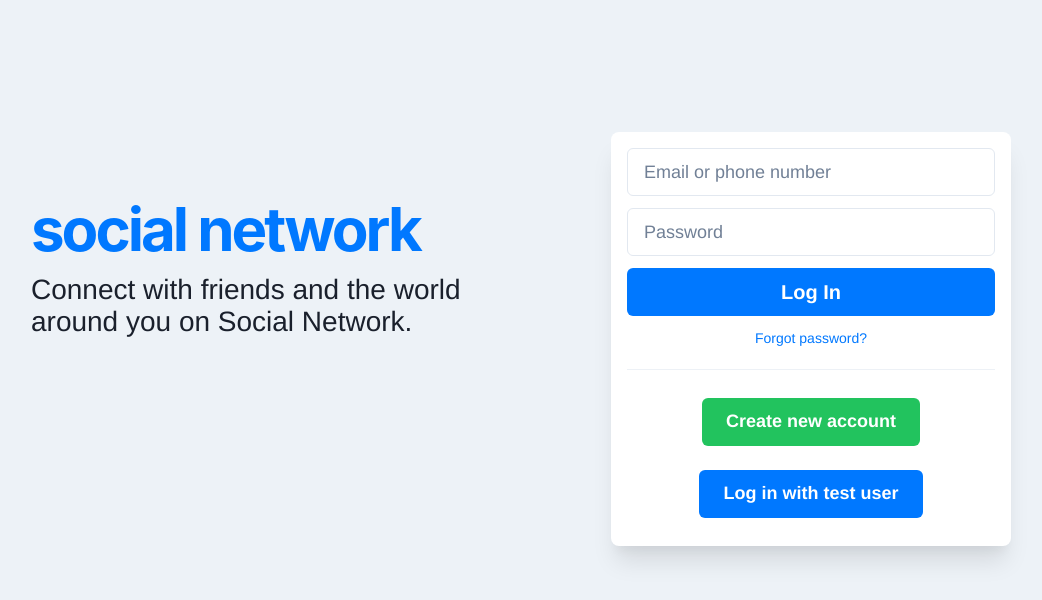
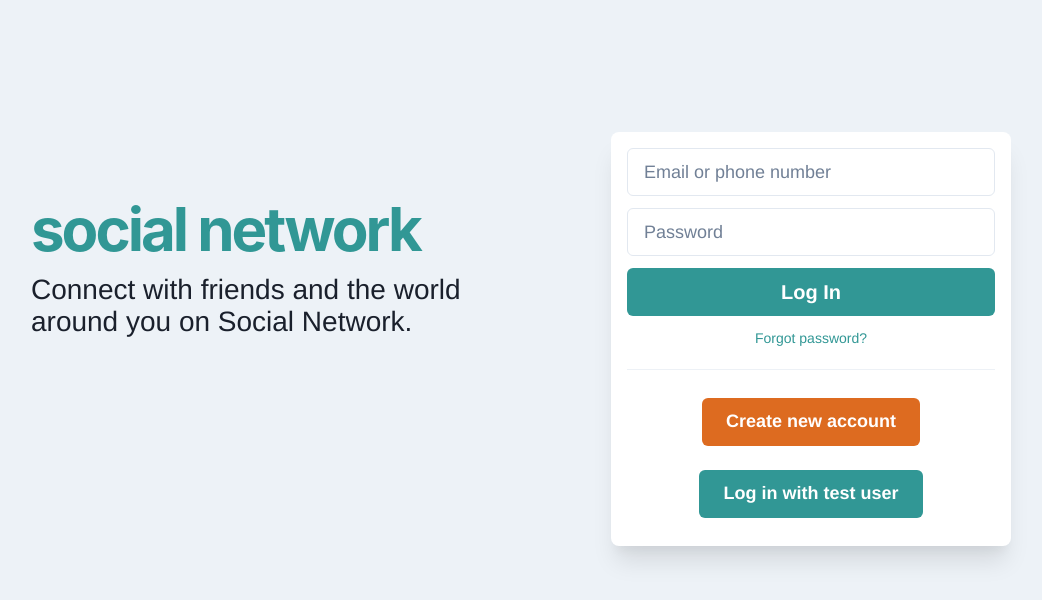
Before and after one commit to michalosman/social-network, a React (Vite) app: page / in a window 1280 px wide. Shown: the top 600 px of the page, without its empty margins (119-1161 px from the left). Built offline with nearby package versions, Linux system fonts and the light colour scheme; no server answers.

Commit message:
Update UI primary colors

```diff
--- a/src/components/EditProfile.tsx
+++ b/src/components/EditProfile.tsx
@@ -221,7 +221,7 @@ function EditProfile() {
             <ModalFooter>
               <Button
                 mr={3}
-                colorScheme="messenger"
+                colorScheme="teal"
                 isLoading={imageUploading}
                 type="submit"
               >
--- a/src/components/FriendRequestItem.tsx
+++ b/src/components/FriendRequestItem.tsx
@@ -27,7 +27,7 @@ function FriendRequestItem({ friendRequest }: FriendRequestItemProps) {
         <Flex gap={2}>
           <Button
             w="50%"
-            colorScheme="messenger"
+            colorScheme="teal"
             onClick={() => acceptFriend(friendRequest.id)}
             size="sm"
           >
--- a/src/components/HomeMenu.tsx
+++ b/src/components/HomeMenu.tsx
@@ -23,31 +23,31 @@ function HomeMenu() {
         </Button>
       </Link>
       <Button size="lg" variant="left">
-        <Icon as={FaUserFriends} color="messenger.500" fontSize="36px" />
+        <Icon as={FaUserFriends} color="teal.500" fontSize="36px" />
         <Text ml={2} fontSize="15px">
           Friends
         </Text>
       </Button>
       <Button size="lg" variant="left">
-        <Icon as={MdGroups} color="messenger.500" fontSize="36px" />
+        <Icon as={MdGroups} color="teal.500" fontSize="36px" />
         <Text ml={2} fontSize="15px">
           Groups
         </Text>
       </Button>
       <Button size="lg" variant="left">
-        <Icon as={AiFillShop} color="messenger.500" fontSize="36px" />
+        <Icon as={AiFillShop} color="teal.500" fontSize="36px" />
         <Text ml={2} fontSize="15px">
           Marketplace
         </Text>
       </Button>
       <Button size="lg" variant="left">
-        <Icon as={BiTimer} color="messenger.500" fontSize="36px" />
+        <Icon as={BiTimer} color="teal.500" fontSize="36px" />
         <Text ml={2} fontSize="15px">
           Memories
         </Text>
       </Button>
       <Button size="lg" variant="left">
-        <Icon as={MdKeyboardArrowDown} color="messenger.500" fontSize="36px" />
+        <Icon as={MdKeyboardArrowDown} color="teal.500" fontSize="36px" />
         <Text ml={2} fontSize="15px">
           See more
         </Text>
--- a/src/components/Loading.tsx
+++ b/src/components/Loading.tsx
@@ -7,7 +7,7 @@ function Loading() {
       <Spinner
         w="50px"
         h="50px"
-        color="messenger.500"
+        color="teal.500"
         emptyColor="gray.200"
         speed="0.7s"
         thickness="2px"
--- a/src/components/LoginForm.tsx
+++ b/src/components/LoginForm.tsx
@@ -86,7 +86,7 @@ function LoginForm() {
         w="100%"
         fontSize="20px"
         fontWeight="bold"
-        colorScheme="messenger"
+        colorScheme="teal"
         size="lg"
         type="submit"
       >
--- a/src/components/PostForm.tsx
+++ b/src/components/PostForm.tsx
@@ -98,7 +98,7 @@ function PostForm() {
           <Flex gap={2}>
             <Button
               w="50%"
-              colorScheme="whatsapp"
+              colorScheme="orange"
               isLoading={imageUploading}
               onClick={() => formik.handleSubmit()}
             >
@@ -113,7 +113,7 @@ function PostForm() {
       {!photoInputOpen && (
         <Button
           leftIcon={
-            <Box color="whatsapp.500">
+            <Box color="orange.500">
               <IoMdImages size="20px" />
             </Box>
           }
--- a/src/components/PostItem.tsx
+++ b/src/components/PostItem.tsx
@@ -58,7 +58,7 @@ function PostItem({ post }: PostItemProps) {
       {post.image && <Image w="100%" mt={2.5} src={post.image} />}
       <Flex align="center" justify="space-between" px={4} py={2.5}>
         <Flex align="center">
-          <Box boxSize="21px" p={1} bg="blue.400" rounded="full">
+          <Box boxSize="21px" p={1} bg="teal.500" rounded="full">
             <FaThumbsUp fontSize="12px" color="white" />
           </Box>
           <Text ml={2} color="gray.500">
@@ -78,7 +78,7 @@ function PostItem({ post }: PostItemProps) {
         <Divider mb={1} />
         <Button
           w="50%"
-          color={isAlreadyLiked() ? 'messenger.500' : 'gray.600'}
+          color={isAlreadyLiked() ? 'teal.500' : 'gray.600'}
           leftIcon={isAlreadyLiked() ? <FaThumbsUp /> : <FaRegThumbsUp />}
           onClick={
             isAlreadyLiked()
@@ -87,9 +87,7 @@ function PostItem({ post }: PostItemProps) {
           }
           variant="ghost"
         >
-          <Text color={isAlreadyLiked() ? 'messenger.500' : 'default'}>
-            Like
-          </Text>
+          <Text color={isAlreadyLiked() ? 'teal.500' : 'default'}>Like</Text>
         </Button>
         <Button
           w="50%"
--- a/src/components/RegisterForm.tsx
+++ b/src/components/RegisterForm.tsx
@@ -127,7 +127,7 @@ function RegisterForm() {
         w="100%"
         fontSize="20px"
         fontWeight="bold"
-        colorScheme="messenger"
+        colorScheme="teal"
         size="lg"
         type="submit"
       >
--- a/src/pages/AuthPage.tsx
+++ b/src/pages/AuthPage.tsx
@@ -29,7 +29,7 @@ function AuthPage() {
             align={{ base: 'center', lg: 'left' }}
             mt={{ base: '30px', lg: '8px' }}
             mb={{ base: '12px', lg: 0 }}
-            color="messenger.500"
+            color="teal.500"
             fontFamily="-apple-system,system-ui,BlinkMacSystemFont,Segoe UI,Roboto,Helvetica Neue,Arial,sans-serif"
             fontSize={{ base: '52px', lg: '60px' }}
             fontWeight="bold"
@@ -59,19 +59,15 @@ function AuthPage() {
           shadow="xl"
         >
           {isLogin ? <LoginForm /> : <RegisterForm />}
-          <Link
-            color="messenger.500"
-            fontSize="14px"
-            textAlign="center"
-            href="/"
-          >
+
+          <Link color="teal.500" fontSize="14px" textAlign="center" href="/">
             Forgot password?
           </Link>
           <Divider mt={2} mb={4} />
           <Flex justify="center">
             <Button
               mb={3}
-              colorScheme="whatsapp"
+              colorScheme="orange"
               onClick={() => setIsLogin(!isLogin)}
               size="lg"
             >
@@ -81,7 +77,7 @@ function AuthPage() {
           <Flex justify="center">
             <Button
               mb={3}
-              colorScheme="messenger"
+              colorScheme="teal"
               onClick={() =>
                 login({ email: 'test@gmail.com', password: 'test123' })
               }
--- a/src/pages/ErrorPage.tsx
+++ b/src/pages/ErrorPage.tsx
@@ -10,7 +10,7 @@ function ErrorPage() {
         The link may be broken, or the page may have been removed. Check to see
         if the link you`re trying to open is correct.
       </Text>
-      <Button colorScheme="messenger" size="lg">
+      <Button colorScheme="teal" size="lg">
         <a href="/">Go to Home Page</a>
       </Button>
     </Flex>
--- a/src/pages/LoadingPage.tsx
+++ b/src/pages/LoadingPage.tsx
@@ -11,7 +11,7 @@ function LoadingPage({ message, description }: LoadingPageProps) {
       <Spinner
         w="100px"
         h="100px"
-        color="messenger.500"
+        color="teal.500"
         emptyColor="gray.200"
         speed="0.7s"
         thickness="4px"
--- a/src/pages/ProfilePage.tsx
+++ b/src/pages/ProfilePage.tsx
@@ -95,7 +95,7 @@ function ProfilePage() {
                 <>
                   {checkFriendship(user, profileUser) === 'NOT_FRIENDS' && (
                     <Button
-                      colorScheme="messenger"
+                      colorScheme="teal"
                       leftIcon={<FaUserPlus />}
                       onClick={() => requestFriend(profileUser.id)}
                     >
@@ -128,7 +128,7 @@ function ProfilePage() {
                     'REQUEST_RECEIVED' && (
                     <>
                       <Button
-                        colorScheme="whatsapp"
+                        colorScheme="orange"
                         leftIcon={<FaUserPlus />}
                         onClick={() => acceptFriend(profileUser.id)}
                       >
@@ -144,11 +144,7 @@ function ProfilePage() {
                     </>
                   )}
                   {checkFriendship(user, profileUser) === 'REQUEST_SENT' && (
-                    <Button
-                      colorScheme="messenger"
-                      disabled
-                      leftIcon={<FaCheck />}
-                    >
+                    <Button colorScheme="teal" disabled leftIcon={<FaCheck />}>
                       Invitation sent
                     </Button>
                   )}
```
Also changed, not shown: src/assets/logo.png, 1 other file (tests, documents, lock files or other folders).
